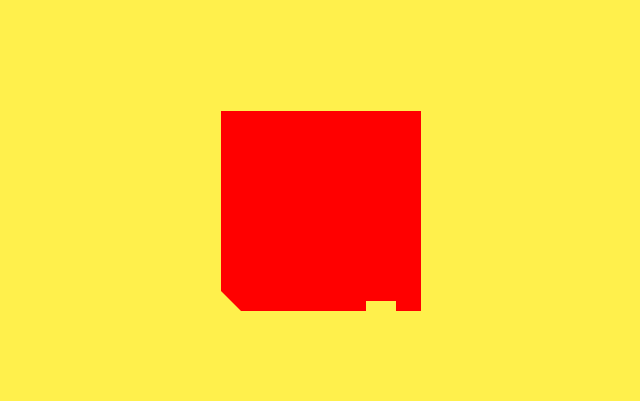
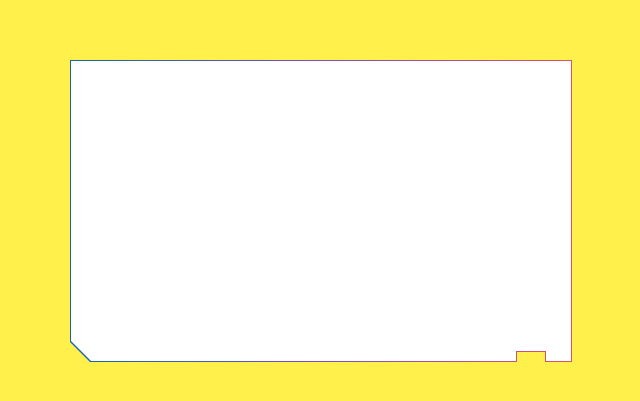
Before and after one commit to new-cloud/zh-demo-collection, a plain HTML site: page CSS/clip-path/index.html in a window 1280 px wide. Shown: the part 189-590 px from the top of the page, without its empty margins (319-959 px from the left). Drawn offline with Linux system fonts and the light colour scheme.

Commit message:
clip-path_polygon_border

```diff
--- a/CSS/clip-path/index.html
+++ b/CSS/clip-path/index.html
@@ -175,15 +175,15 @@
           transform: translate3d(0, 0, 0);
         }
       }
+	  .box{
+		  position: relative;
+	  }
       .d1{
-          width: 200px;
-          height: 200px;
-          background: red;
-          /* 第一个参数为开始路径,后面依次路径,和canvas 路径绘制有点像
-            也是 x y, 坐标组成
-            开始路径  0 0, 为左上角  100% 0, 为右上角
-            那么左下角就为 0 100% ....依次类推
-          */
+        /* 第一个参数为开始路径,后面依次路径,和canvas 路径绘制有点像
+          也是 x y, 坐标组成
+          开始路径  0 0, 为左上角  100% 0, 为右上角
+          那么左下角就为 0 100% ....依次类推
+        */
         clip-path: polygon(
             0 0,
             100% 0,
@@ -192,19 +192,49 @@
             calc(100% - 25px) calc(100% - 10px),
             calc(100% - 55px) calc(100% - 10px),
             calc(100% - 55px) 100%, 20px 100%,
-            0 calc(100% - 20px) );
+            0 calc(100% - 20px)
+		);
       }
+	  .d11{
+		position: absolute;
+		top: -1px;
+		left: -1px;
+		width: calc(100% + 2px);
+		height: calc(100% + 2px);
+		clip-path: polygon(
+            0 0,
+            100% 0,
+            100% 100%,
+            calc(100% - 27px) 100%,
+            calc(100% - 27px) calc(100% - 10px),
+            calc(100% - 55px) calc(100% - 10px),
+            calc(100% - 55px) 100%, 20px 100%,
+            0 calc(100% - 20px)
+		);
+		background: linear-gradient(to right,#1265B3 0%, #704DE6 48%, #E0535C 100%);
+	  }
+	  .d2{
+		width: 500px;
+		height: 300px;
+		background: #fff;
+	  }
     </style>
   </head>
   <body>
     <main>
+		<div class="box">
+			<div class="d11"></div>
+			<div class='d1'>
+				<div class="d2"></div>
+			</div>
+		</div>
+
       <!-- 朋克扫描按钮 -->
       <!-- <div class="button">
         <div class="glitch"></div>
         <div class="text" data-text="开始游戏">开始游戏</div>
         <span class="platform">R25</span>
       </div> -->
-      <div class='d1'></div>
     </main>
   </body>
 </html>
```
